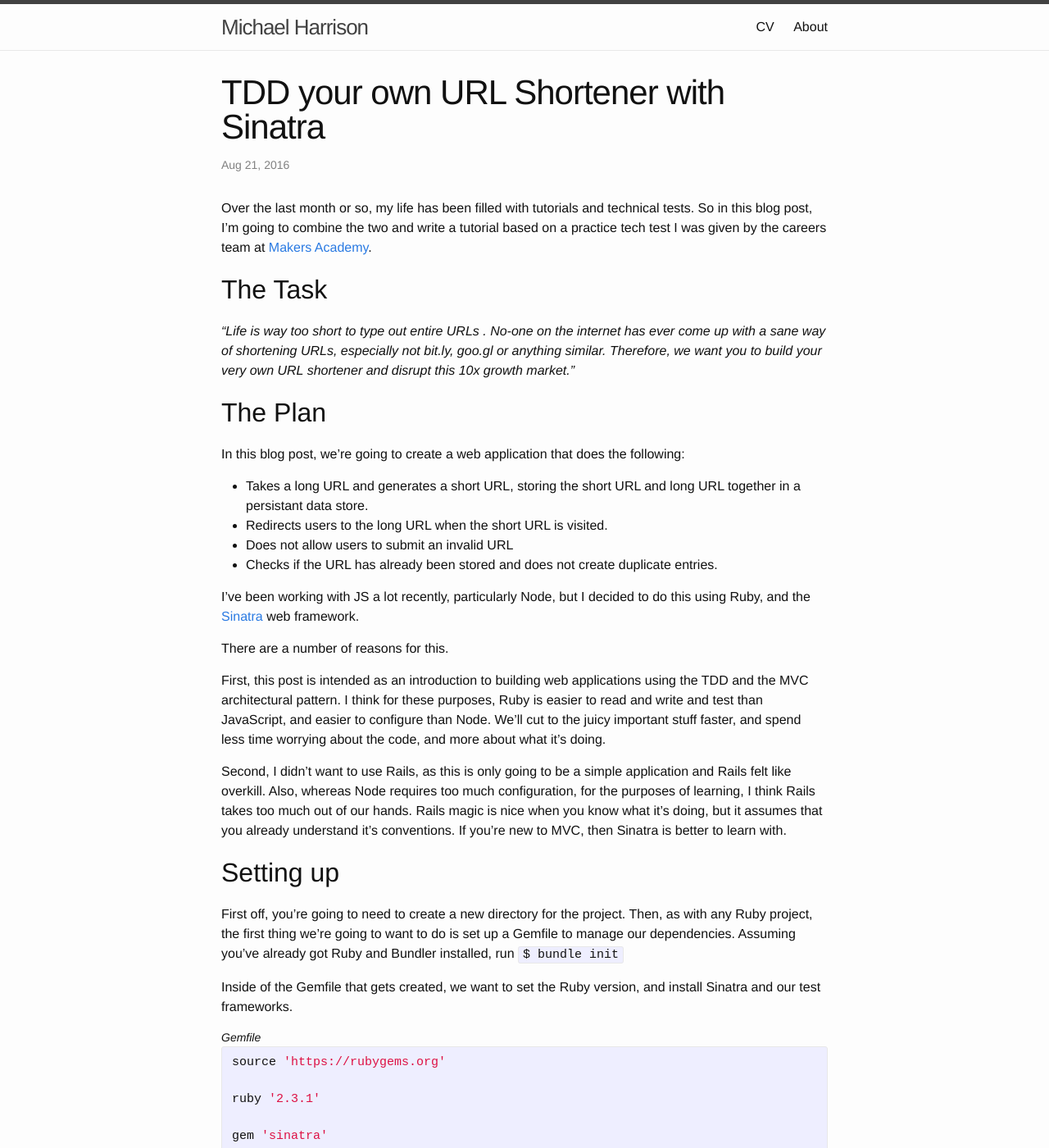
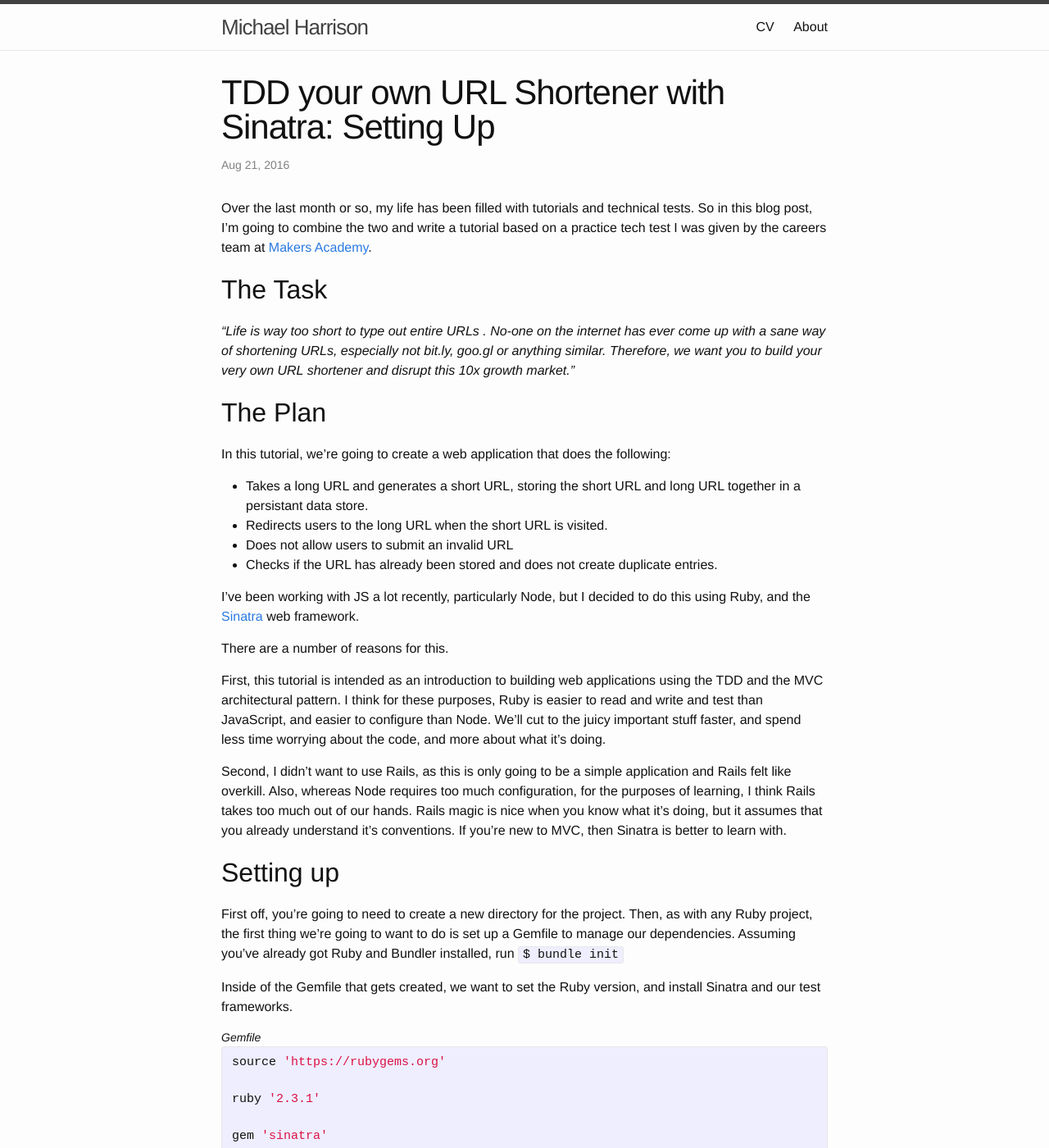
Before and after one commit to harrim91/harrim91.github.io, a Jekyll site: the page built from _posts/2016-08-21-make-your-own-url-shortener-1.md, in a window 1280 px wide and 1400 px high. Shown: the whole window at 82% size. Built offline with Jekyll 4.4.1, drawn with Linux system fonts in a browser that asks for light colours.

Commit message:
complete url project setup

```diff
--- a/_posts/2016-08-21-make-your-own-url-shortener-1.md
+++ b/_posts/2016-08-21-make-your-own-url-shortener-1.md
@@ -1,6 +1,6 @@
 ---
 layout: post
-title: "TDD your own URL Shortener with Sinatra"
+title: "TDD your own URL Shortener with Sinatra: Setting Up"
 date: 2016-08-21 16:00:00 +0000
 tags: ruby, sinatra, tutorial, mvc, tdd
 published: true
@@ -14,7 +14,7 @@ _"Life is way too short to type out entire URLs . No-one on the internet has eve
 
 ## The Plan
 
-In this blog post, we're going to create a web application that does the following:
+In this tutorial, we're going to create a web application that does the following:
 
 * Takes a long URL and generates a short URL, storing the short URL and long URL together in a persistant data store.
 * Redirects users to the long URL when the short URL is visited.
@@ -25,7 +25,7 @@ I've been working with JS a lot recently, particularly Node, but I decided to do
 
 There are a number of reasons for this.
 
-First, this post is intended as an introduction to building web applications using the TDD and the MVC architectural pattern. I think for these purposes, Ruby is easier to read and write and test than JavaScript, and easier to configure than Node. We'll cut to the juicy important stuff faster, and spend less time worrying about the code, and more about what it's doing.
+First, this tutorial is intended as an introduction to building web applications using the TDD and the MVC architectural pattern. I think for these purposes, Ruby is easier to read and write and test than JavaScript, and easier to configure than Node. We'll cut to the juicy important stuff faster, and spend less time worrying about the code, and more about what it's doing.
 
 Second, I didn't want to use Rails, as this is only going to be a simple application and Rails felt like overkill. Also, whereas Node requires too much configuration, for the purposes of learning, I think Rails takes too much out of our hands. Rails magic is nice when you know what it's doing, but it assumes that you already understand it's conventions. If you're new to MVC, then Sinatra is better to learn with.
 
```
